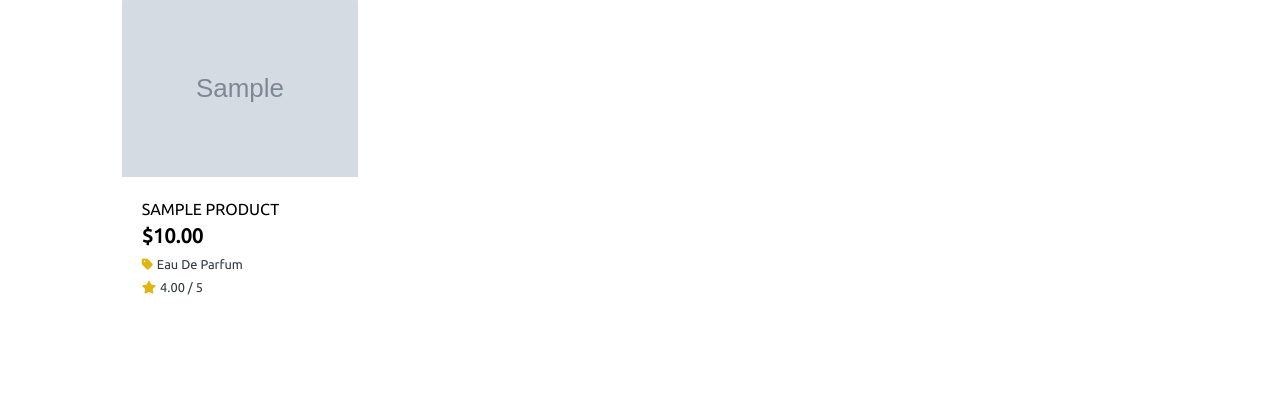
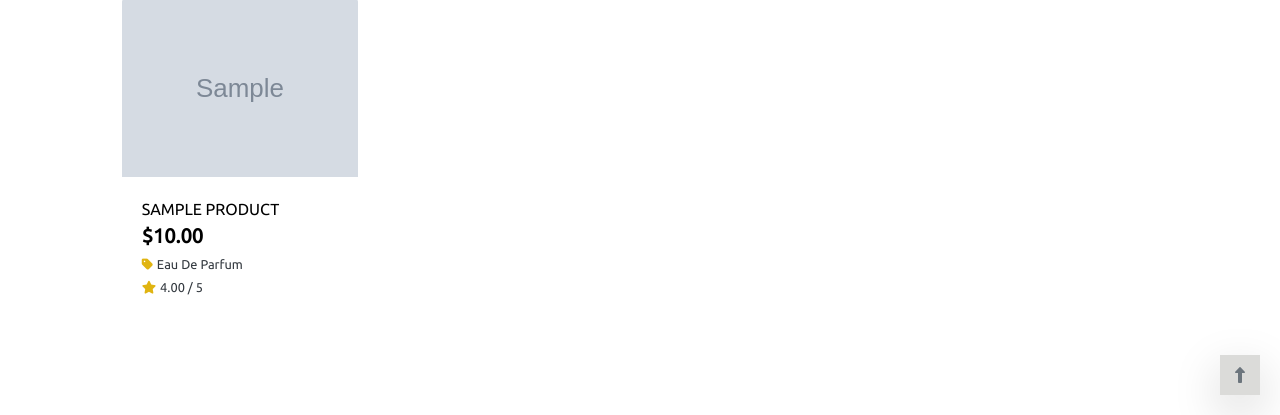
Before and after one commit to Code-Institute-Submissions/Indrakens-sensation-perfume-, a Django app: page /products/ in a window 1280 px wide. Shown: the part 385-800 px from the top of the page. Run offline with Django 3.2, Linux system fonts and the light colour scheme; data comes from the database, SQL or seed files in the repository; tables that the repository leaves empty hold one stand-in row (values such as "Sample post"); grey boxes marked "Sample" are stand-in pictures; some libraries are stand-ins or nearby versions.

Commit message:
Added back to top link

```diff
--- a/products/templates/products/products.html
+++ b/products/templates/products/products.html
@@ -119,10 +119,24 @@
             </div>
         </div>
     </div>
+    <!-- back to top button -->
+    <div class="btt-button shadow-lg rounded-0">
+        <a class="btt-link d-flex h-100">
+            <i class="fa-sharp fa-solid fa-up-long text-secondary mx-auto my-auto"></i>
+        </a>
+    </div>
 {% endblock %}
 
 {% block postloadjs %}
     {{ block.super }}
+    <!-- back to top click function -->
+    <script type="text/javascript">
+		$('.btt-link').click(function(e) {
+			window.scrollTo(0,0)
+		})
+	</script>
+
+    <!-- sort selector -->
     <script type="text/javascript">
         $('#sort-selector').change(function() {
             var selector = $(this);
--- a/static/css/base.css
+++ b/static/css/base.css
@@ -137,6 +137,20 @@ hr{
     color: #E0B411 !important;
 }
 
+.btt-button {
+    height: 40px;
+    width: 40px;
+    position: fixed;
+    bottom: 20px;
+    right: 20px;
+    background-color: #dbdbd9;
+}
+
+.btt-link {
+    cursor: pointer;
+}
+
+
 /* product detail */
 .was{
     text-decoration: line-through 1px;
```
